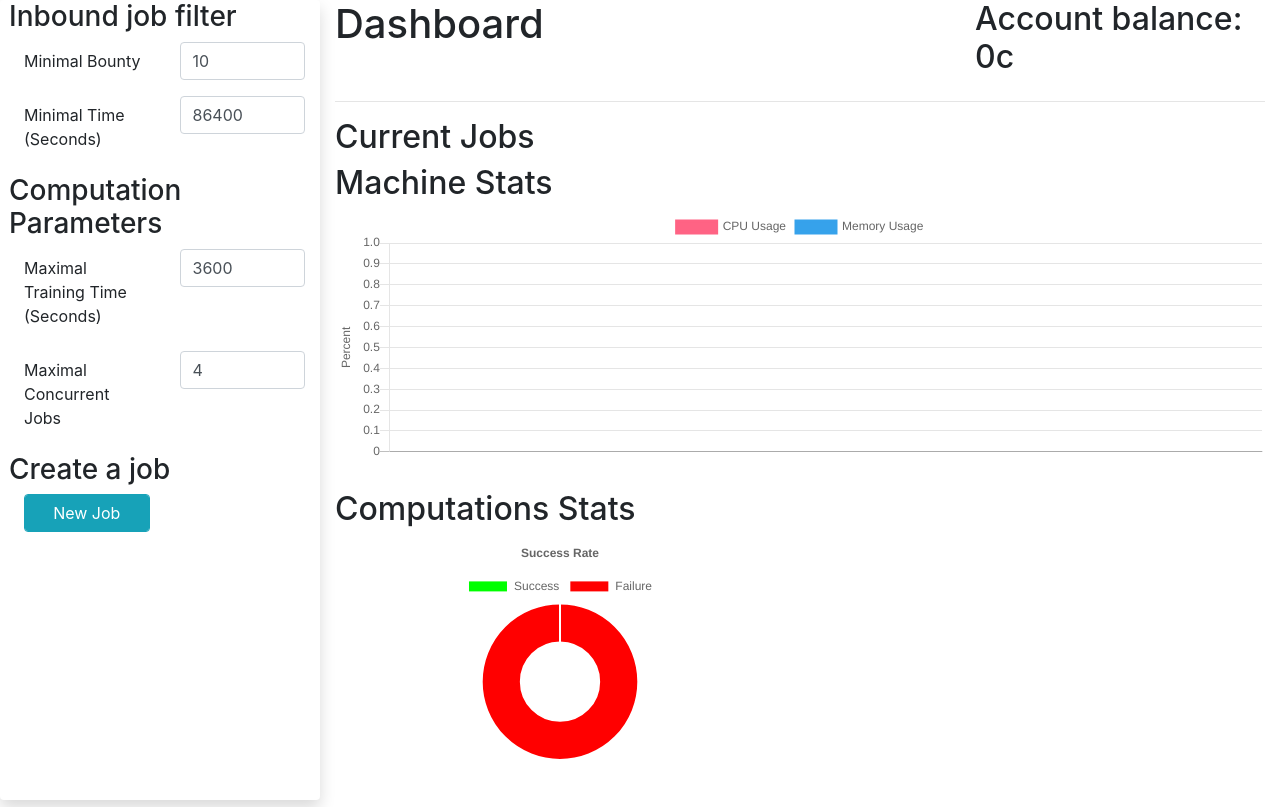
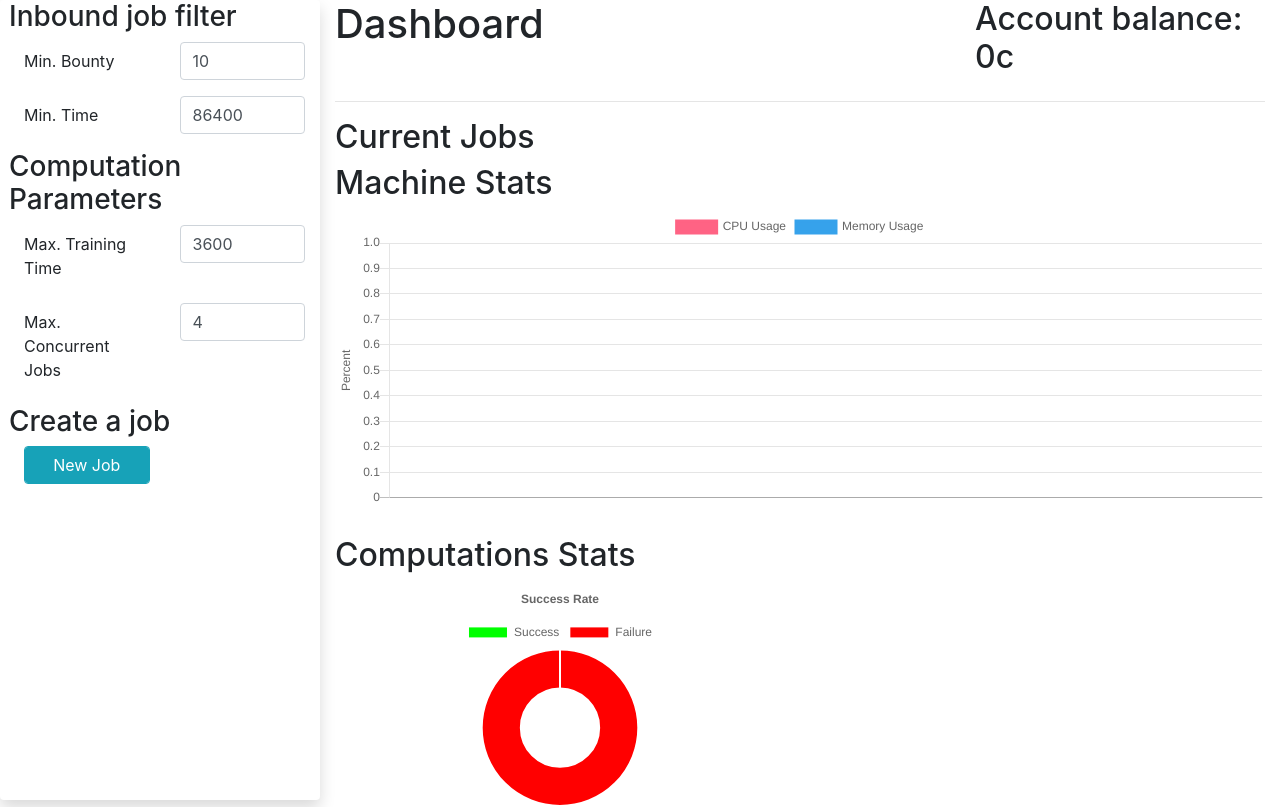
Before and after one commit to HVYVince/LearningChain, a plain HTML site: page WebInterface/index.html in a window 1280 px wide. Drawn offline with nearby package versions, Linux system fonts and the light colour scheme; no server answers.

Commit message:
tentative

```diff
--- a/WebInterface/index.html
+++ b/WebInterface/index.html
@@ -95,13 +95,13 @@
                     <h3>Inbound job filter</h3>
                 </div>
                 <div class="form-group row">
-                    <label for="minbounty" class="col-sm-6 col-form-label">Minimal Bounty</label>
+                    <label for="minbounty" class="col-sm-6 col-form-label">Min. Bounty</label>
                     <div class="col-sm-6">
                         <input type="number" class="form-control" id="minbounty" value="10" min="0" onchange="setMinimalBounty()">
                     </div>
                 </div>
                 <div class="form-group row">
-                    <label for="mintime" class="col-sm-6 col-form-label">Minimal Time (Seconds)</label>
+                    <label for="mintime" class="col-sm-6 col-form-label">Min. Time</label>
                     <div class="col-sm-6">
                         <input type="number" class="form-control" id="mintime" value="86400" min="0" onchange="setMinimalValidity()">
                     </div>
@@ -110,13 +110,13 @@
                     <h3>Computation Parameters</h3>
                 </div>
                 <div class="form-group row">
-                    <label for="maxtime" class="col-sm-6 col-form-label">Maximal Training Time (Seconds)</label>
+                    <label for="maxtime" class="col-sm-6 col-form-label">Max. Training Time</label>
                     <div class="col-sm-6">
                         <input type="number" class="form-control" id="maxtime" value="3600" min="0" onchange="setMaxExec()">
                     </div>
                 </div>
                 <div class="form-group row">
-                    <label for="maxjobs" class="col-sm-6 col-form-label">Maximal Concurrent Jobs</label>
+                    <label for="maxjobs" class="col-sm-6 col-form-label">Max. Concurrent Jobs</label>
                     <div class="col-sm-6">
                         <input type="number" class="form-control" id="maxjobs" value="4" min="0" onchange="setMaxJobs()">
                     </div>
@@ -160,7 +160,7 @@
                 </div>
                 <div class="row">
                     <div class="col-12">
-                        <canvas id="statChart" width="100%" height="30"></canvas>
+                        <canvas id="statChart" width="100%" height="35"></canvas>
                     </div>
                 </div>
                 <div class="row">
@@ -285,7 +285,7 @@
                         </div>
                         <div class="form-group">
                             <label for="bounty">Bounty value</label>
-                            <input type="number" class="form-control" id="bounty" aria-describedby="bounty">
+                            <input type="number" class="form-control" min="0" id="bounty" aria-describedby="bounty">
                         </div>
                     </form>
                 </div>
```
